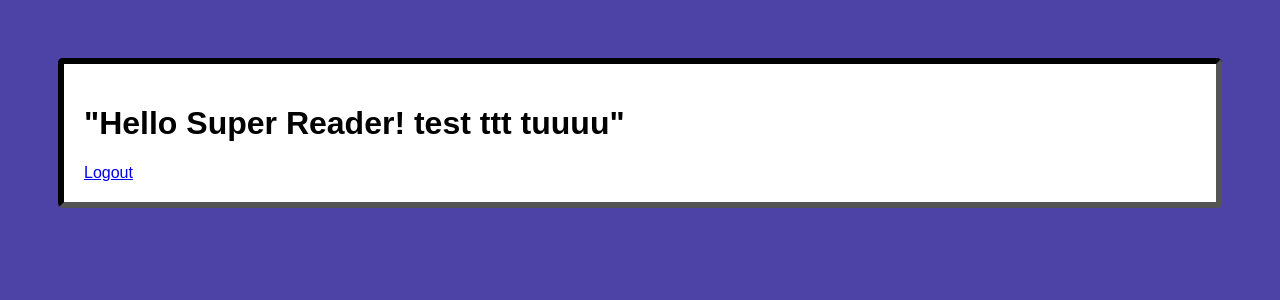
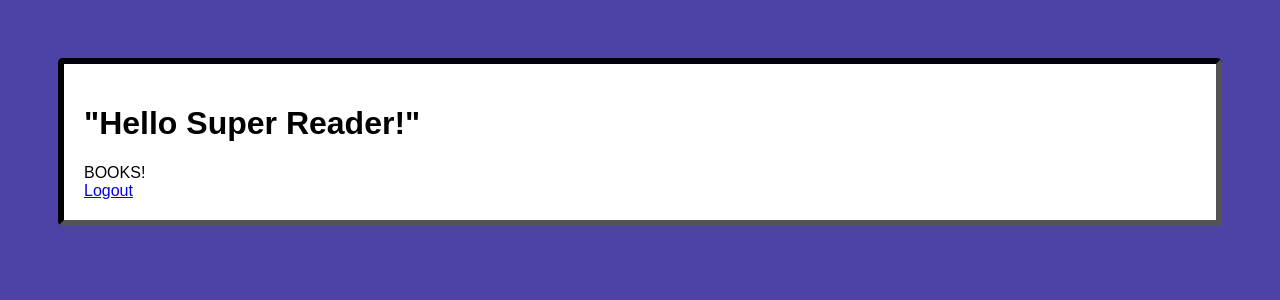
Before and after one commit to ClJarvis/BookIn, a Flask app: page / in a window 1280 px wide. Shown: the top 300 px of the page. Run offline with Flask 2, Linux system fonts and the light colour scheme; the visitor is signed in with stand-in values (Sample User, id 1).

Commit message:
adding style to success page

```diff
--- a/templates/success.html
+++ b/templates/success.html
@@ -2,8 +2,13 @@
 
 {% block body %}
 	<div class="login-screen">
-		<h1>"Hello Super Reader! test ttt  tuuuu"</h1>
-
+		<h1>"Hello Super Reader!"</h1>
+<!-- aninamte drop in text BOOKS -->
+	<div class="outer">
+		<div class="booktext" data-text="BOOKS!">BOOKS!</div>
+		<span class="gradient"></span>
+		<span class="spotlight"></span>
+	</div>
 		 <a href='/logout'>Logout</a>
 	</div>
 
```
